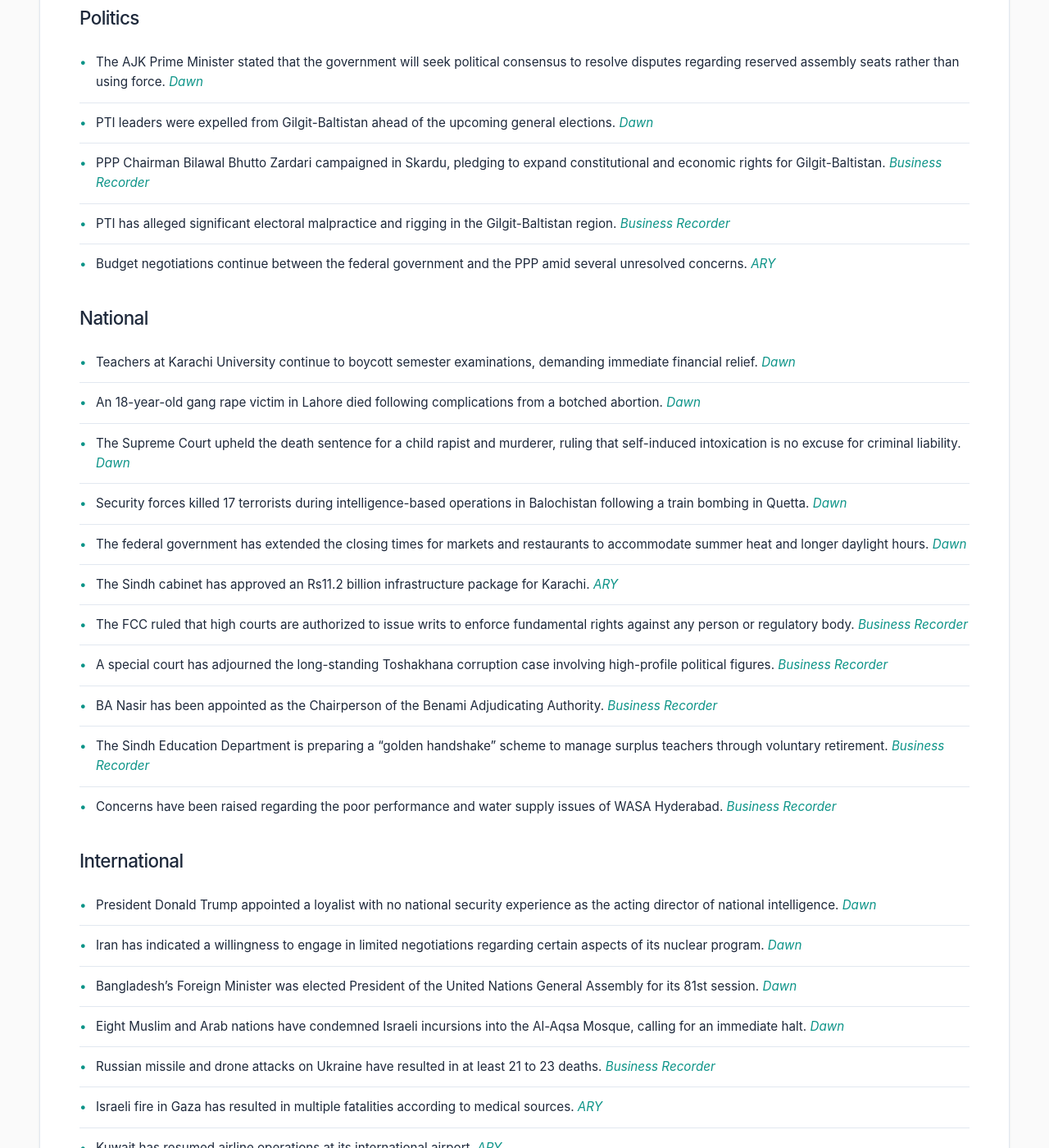
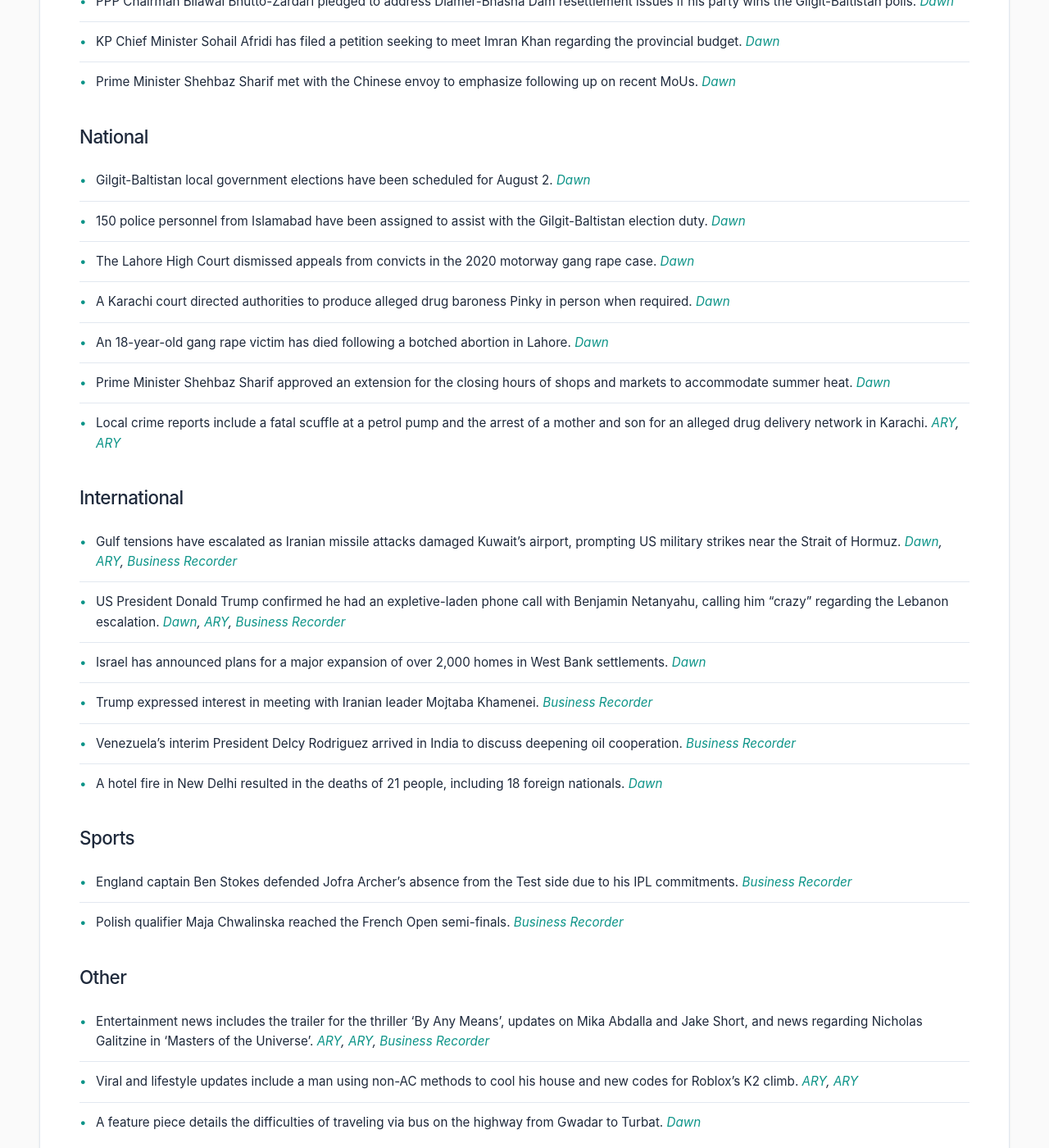
Before and after one commit to zsubzwary/news, a Jekyll site: the page built from en/index.md, in a window 1280 px wide and 1400 px high, scrolled down 1330 px. Shown: the whole window at 82% size. Built offline with Jekyll 4.4.1, drawn with Linux system fonts in a browser that asks for light colours; some web fonts are replaced; comment, search, counter and statistics services are not loaded; some of the changed text lies outside the part shown.

Commit message:
DateTime; 2026-06-03T16:04:24.787Z

```diff
--- a/en/index.md
+++ b/en/index.md
@@ -4,66 +4,54 @@ title: Pakistan News Briefing
 lang: en
 ---
 
-Published at: 03-Jun-2026 09:04PKT
+Published at: 03-Jun-2026 21:04PKT
 
-Time to read: 5 mins
+Time to read: 4 mins
 
 ### Economy
-- Electricity prices are expected to rise by Rs1.74 per unit in next month's bills due to fuel cost adjustments. *[Dawn](https://www.dawn.com/news/2004808/electricity-prices-likely-to-rise-by-rs174-per-unit)*
-- The Federal Constitutional Court (FCC) ruled that poultry feed manufacturers and farmers are not liable for additional taxes under the Sales Tax Act. *[Dawn](https://www.dawn.com/news/2004789/no-extra-tax-on-poultry-feed-makers-rules-fcc)*
-- The Pakistan Institute of Development Economics (PIDE) has proposed increasing the minimum wage to Rs45,000 to combat inflation. *[Dawn](https://www.dawn.com/news/2004790/pide-proposes-rs45000-minimum-wage)*
-- There is a growing perception gap between the government and the business community regarding Pakistan's economic recovery. *[Dawn](https://www.dawn.com/news/2004833/missing-confidence)*
-- Oil prices have surged due to Middle East tensions, while AI-driven momentum is lifting stocks. *[ARY](https://arynews.tv/oil-jumps-on-mideast-missiles-while-ai-bulls-carry-stocks-higher)*
-- The Indian rupee and Japanese yen face downward pressure as Gulf hostilities bolster the U.S. dollar. *[Business Recorder](https://www.brecorder.com/news/40423759/fresh-gulf-hostilities-set-to-weigh-on-rupee-traders-eye-central-bank-cushion)*
-- Gold prices have eased as rising oil prices spark fears of prolonged high interest rates. *[Business Recorder](https://www.brecorder.com/news/40423757/gold-eases-on-stronger-oil-as-fresh-mideast-hostilities-erupt)*
-- Petroleum product sales by oil marketing companies (OMCs) fell by 23% year-on-year in May due to high fuel prices. *[Business Recorder](https://www.brecorder.com/news/40423695/may-omc-sales-plunge-23pc-yoy-on-higher-fuel-prices)*
-- The Consumers Association of Pakistan (CAP) is urging the government to include consumer-friendly policies in the upcoming budget. *[Business Recorder](https://www.brecorder.com/news/40423698/cap-seeks-consumer-friendly-policies-in-budget)*
+- The US has proposed new tariffs of up to 12.5% on 60 economies, including Pakistan and India, citing failures to combat forced labor. *[Dawn](https://www.dawn.com/news/2004844/us-proposes-new-tariffs-on-60-economies-including-pakistan-over-failure-to-act-on-forced-labour), [Business Recorder](https://www.brecorder.com/news/40423798/us-proposes-tariffs-on-60-economies-including-pakistan-over-forced-labour-concerns)*
+- Pakistan's federal budget presentation has been rescheduled to June 10. *[Dawn](https://www.dawn.com/news/2004856/parliamentary-affairs-minister-says-budget-to-be-presented-on-june-10)*
+- Electricity prices in Pakistan are expected to rise by Rs1.74 per unit, while Bangladesh has implemented a 16% hike due to Middle East war-related pressures. *[Dawn](https://www.dawn.com/news/2004808/electricity-prices-likely-to-rise-by-rs174-per-unit), [Business Recorder](https://www.brecorder.com/news/40423807/bangladesh-raises-electricity-prices-in-latest-mideast-war-related-hike)*
+- The Federal Constitutional Court ruled that poultry feed manufacturers are not liable for additional taxes under the Sales Tax Act. *[Dawn](https://www.dawn.com/news/2004789/no-extra-tax-on-poultry-feed-makers-rules-fcc)*
+- Prime Minister Shehbaz Sharif is taking measures to integrate the informal economy into the tax net in the upcoming budget. *[Dawn](https://www.dawn.com/news/2004872/in-meeting-with-business-leaders-pm-shehbaz-says-govt-taking-measures-to-bring-informal-economy-into-tax-net)*
+- Global market shifts: US stocks edged lower, Gulf markets retreated due to Iran-war jitters, and Sri Lankan shares saw broad-based losses. *[Business Recorder](https://www.brecorder.com/news/40423813/us-stocks-edge-lower-as-investors-consolidate-after-string-of-records), [Business Recorder](https://www.brecorder.com/news/40423810/most-gulf-markets-retreat-on-iran-war-jitters), [Business Recorder](https://www.brecorder.com/news/40423809/broad-based-losses-drag-sri-lankan-shares-lower-for-third-day)*
+- In India, the central bank denied reports of selling gold reserves and is tightening checks on overseas investments amid currency pressure. *[Business Recorder](https://www.brecorder.com/news/40423800/indian-central-bank-rebuts-media-report-it-sold-gold-reserves), [Business Recorder](https://www.brecorder.com/news/40423801/india-tightens-checks-on-overseas-flows-as-currency-pressure-mounts-sources-say)*
+- The IMF reports that Saudi Arabia's economy remains resilient despite the Middle East war, with growth projected at 2% for 2026. *[Business Recorder](https://www.brecorder.com/news/40423811/imf-says-saudi-economy-holding-up-during-iran-war-but-growth-could-slow-to-2-in-2026)*
+- Malaysian palm oil futures surged to a four-week high following strength in Chicago soyoil prices. *[Business Recorder](https://www.brecorder.com/news/40423802/malaysian-palm-surges-3-to-four-week-high-on-chicago-soyoil-strength)*
 
 ### Science & Technology
-- Indus Motor Company and NED University have partnered to establish an Urban Mobility Implementation Unit (UMIU) featuring an AI-based accident management system. *[Business Recorder](https://www.brecorder.com/news/40423699/imc-amp-ned-university-sign-agreement-to-establish-umiu-university)*
+- AI music startup Suno raised over $400 million in a funding round, reaching a $5.4 billion valuation. *[Business Recorder](https://www.brecorder.com/news/40423812/ai-music-startup-suno-raises-funding-at-5.4-billion-valuation)*
 
 ### Weather
-- A massive forest fire has destroyed over 3,000 hectares of tree cover in the Kotli Sattian region of Punjab. *[Dawn](https://www.dawn.com/news/2004749/devastating-fire-decimates-over-3000-hectares-of-forest-tree-cover-in-kotli-sattian)*
-- Violent storms in the Bannu district of Khyber Pakhtunkhwa injured at least 20 people and caused significant structural damage. *[Dawn](https://www.dawn.com/news/2004699/at-least-20-injured-as-violent-storm-damages-homes-buildings-in-kps-bannu)*
-- Tropical storm Jangmi battered Japan, causing power outages for approximately 60,000 homes. *[Business Recorder](https://www.brecorder.com/news/40423758/tropical-storm-jangmi-batters-japan-cuts-power-to-60000-homes)*
+- Tropical storm Jangmi has battered Japan, causing power outages for 60,000 homes and disrupting transport. *[Dawn](https://www.dawn.com/news/2004894/tropical-storm-jangmi-batters-japan-cuts-power-to-60000-homes)*
 
 ### Politics
-- The AJK Prime Minister stated that the government will seek political consensus to resolve disputes regarding reserved assembly seats rather than using force. *[Dawn](https://www.dawn.com/news/2004778/ajk-pm-says-govt-will-not-use-force-if-jaac-takes-to-streets)*
-- PTI leaders were expelled from Gilgit-Baltistan ahead of the upcoming general elections. *[Dawn](https://www.dawn.com/news/2004686/pti-leaders-expelled-from-gilgit-baltistan-decry-lack-of-level-playing-field)*
-- PPP Chairman Bilawal Bhutto Zardari campaigned in Skardu, pledging to expand constitutional and economic rights for Gilgit-Baltistan. *[Business Recorder](https://www.brecorder.com/news/40423689/bilawal-addresses-rally-in-skardu-ahead-of-g-b-polls)*
-- PTI has alleged significant electoral malpractice and rigging in the Gilgit-Baltistan region. *[Business Recorder](https://www.brecorder.com/news/40423691/pti-condemns-grave-violations-of-electoral-process-in-g-b)*
-- Budget negotiations continue between the federal government and the PPP amid several unresolved concerns. *[ARY](https://arynews.tv/budget-2026-27-government-and-ppps-agenda)*
+- PPP Chairman Bilawal Bhutto-Zardari pledged to address Diamer-Bhasha Dam resettlement issues if his party wins the Gilgit-Baltistan polls. *[Dawn](https://www.dawn.com/news/2004941/bilawal-pledges-to-address-diamer-bhasha-dam-resettlement-issues-if-ppp-wins-g-b-polls)*
+- KP Chief Minister Sohail Afridi has filed a petition seeking to meet Imran Khan regarding the provincial budget. *[Dawn](https://www.dawn.com/news/2004889/kp-cm-moves-ihc-seeking-meeting-with-imran-ahead-of-provincial-budget)*
+- Prime Minister Shehbaz Sharif met with the Chinese envoy to emphasize following up on recent MoUs. *[Dawn](https://www.dawn.com/news/2004916/pm-shehbaz-stresses-need-to-follow-up-on-recent-mous-during-meeting-with-chinese-envoy)*
 
 ### National
-- Teachers at Karachi University continue to boycott semester examinations, demanding immediate financial relief. *[Dawn](https://www.dawn.com/news/2004735/despite-govt-intervention-karachi-university-teachers-refuse-to-end-exam-boycott)*
-- An 18-year-old gang rape victim in Lahore died following complications from a botched abortion. *[Dawn](https://www.dawn.com/news/2004730/gang-rape-victim-dies-during-botched-abortion-in-lahore)*
-- The Supreme Court upheld the death sentence for a child rapist and murderer, ruling that self-induced intoxication is no excuse for criminal liability. *[Dawn](https://www.dawn.com/news/2004819/sc-upholds-death-sentence-awarded-to-child-rapist-killer)*
-- Security forces killed 17 terrorists during intelligence-based operations in Balochistan following a train bombing in Quetta. *[Dawn](https://www.dawn.com/news/2004690/security-forces-kill-17-terrorists-in-various-districts-of-balochistan-following-quetta-train-bombing-ispr)*
-- The federal government has extended the closing times for markets and restaurants to accommodate summer heat and longer daylight hours. *[Dawn](https://www.dawn.com/news/2004700/federal-govt-extends-closing-times-for-markets-restaurants)*
-- The Sindh cabinet has approved an Rs11.2 billion infrastructure package for Karachi. *[ARY](https://arynews.tv/sindh-cabinet-approves-rs11-2bn-karachi-infrastructure-package)*
-- The FCC ruled that high courts are authorized to issue writs to enforce fundamental rights against any person or regulatory body. *[Business Recorder](https://www.brecorder.com/news/40423690/fcc-rules-higher-courts-authorised-to-issue-writs)*
-- A special court has adjourned the long-standing Toshakhana corruption case involving high-profile political figures. *[Business Recorder](https://www.brecorder.com/news/40423693/toshakhana-corruption-case-special-court-adjourns-hearing)*
-- BA Nasir has been appointed as the Chairperson of the Benami Adjudicating Authority. *[Business Recorder](https://www.brecorder.com/news/40423694/ba-nasir-made-chairperson-of-benami-authority)*
-- The Sindh Education Department is preparing a "golden handshake" scheme to manage surplus teachers through voluntary retirement. *[Business Recorder](https://www.brecorder.com/news/40423697/surplus-teachers-sindh-prepares-golden-handshake-scheme)*
-- Concerns have been raised regarding the poor performance and water supply issues of WASA Hyderabad. *[Business Recorder](https://www.brecorder.com/news/40423701/concern-voiced-over-poor-performance-of-wasa-hyderabad)*
+- Gilgit-Baltistan local government elections have been scheduled for August 2. *[Dawn](https://www.dawn.com/news/2004921/gb-local-government-elections-scheduled-for-aug-2-cec-says)*
+- 150 police personnel from Islamabad have been assigned to assist with the Gilgit-Baltistan election duty. *[Dawn](https://www.dawn.com/news/2004880/150-personnel-from-islamabad-polices-security-division-assigned-to-gb-election-duty)*
+- The Lahore High Court dismissed appeals from convicts in the 2020 motorway gang rape case. *[Dawn](https://www.dawn.com/news/2004896/2020-motorway-gang-rape-case-lhc-dismisses-convicts-appeals-against-sentences)*
+- A Karachi court directed authorities to produce alleged drug baroness Pinky in person when required. *[Dawn](https://www.dawn.com/news/2004888/karachi-court-directs-authorities-to-produce-alleged-drug-baroness-pinky-in-person-when-required)*
+- An 18-year-old gang rape victim has died following a botched abortion in Lahore. *[Dawn](https://www.dawn.com/news/2004730/gang-rape-victim-dies-during-botched-abortion-in-lahore)*
+- Prime Minister Shehbaz Sharif approved an extension for the closing hours of shops and markets to accommodate summer heat. *[Dawn](https://www.dawn.com/news/2004859/pm-shehbaz-approves-extension-in-closing-hours-of-shops-markets)*
+- Local crime reports include a fatal scuffle at a petrol pump and the arrest of a mother and son for an alleged drug delivery network in Karachi. *[ARY](https://arynews.tv/petrol-pump-scuffle-leads-to-death-of-70-year-old-man-video), [ARY](https://arynews.tv/karachi-police-arrest-mother-and-son-duo)*
 
 ### International
-- President Donald Trump appointed a loyalist with no national security experience as the acting director of national intelligence. *[Dawn](https://www.dawn.com/news/2004772/trump-names-inexperienced-ally-as-intelligence-director)*
-- Iran has indicated a willingness to engage in limited negotiations regarding certain aspects of its nuclear program. *[Dawn](https://www.dawn.com/news/2004681/iran-willing-to-negotiate-aspects-of-nuclear-programme-rubio-says-amid-escalating-scrutiny-over-war)*
-- Bangladesh's Foreign Minister was elected President of the United Nations General Assembly for its 81st session. *[Dawn](https://www.dawn.com/news/2004697/bangladesh-elected-president-of-un-general-assembly-in-closely-contested-vote)*
-- Eight Muslim and Arab nations have condemned Israeli incursions into the Al-Aqsa Mosque, calling for an immediate halt. *[Dawn](https://www.dawn.com/news/2004689/pakistan-7-other-muslim-countries-condemn-israeli-incursions-into-al-aqsa-mosque-call-for-an-immediate-halt)*
-- Russian missile and drone attacks on Ukraine have resulted in at least 21 to 23 deaths. *[Business Recorder](https://www.brecorder.com/news/40423760/at-least-23-killed-in-russian-attack-ukrainian-president-says-new-assault-possible)*
-- Israeli fire in Gaza has resulted in multiple fatalities according to medical sources. *[ARY](https://arynews.tv/israeli-fire-kills-four-people-in-gaza-medics-say)*
-- Kuwait has resumed airline operations at its international airport. *[ARY](https://arynews.tv/kuwait-resumes-airline-operations-at-international-airport)*
-- A group of eight Muslim and Arab states reaffirmed their rejection of any attempts to alter the legal status of occupied Jerusalem. *[Business Recorder](https://www.brecorder.com/news/40423692/occupied-jerusalem-states-reject-any-bid-to-alter-historical-and-legal-status)*
+- Gulf tensions have escalated as Iranian missile attacks damaged Kuwait’s airport, prompting US military strikes near the Strait of Hormuz. *[Dawn](https://www.dawn.com/news/2004866/hostilities-flare-in-gulf-as-us-iran-talks-at-a-stalemate), [ARY](https://arynews.tv/kuwait-airport-terminal-reportedly-damaged-in-drone-attack), [Business Recorder](https://www.brecorder.com/news/40423816/gulf-tensions-escalate-as-iran-hits-kuwait-us-strikes-near-hormuz)*
+- US President Donald Trump confirmed he had an expletive-laden phone call with Benjamin Netanyahu, calling him "crazy" regarding the Lebanon escalation. *[Dawn](https://www.dawn.com/news/2004906/i-was-a-little-bit-perturbed-trump-confirms-expletive-laden-phone-call-with-netanyahu), [ARY](https://arynews.tv/trump-confirms-he-called-netanyahu-crazy-in-phone-call), [Business Recorder](https://www.brecorder.com/news/40423808/trump-confirms-he-called-netanyahu-crazy-in-phone-call)*
+- Israel has announced plans for a major expansion of over 2,000 homes in West Bank settlements. *[Dawn](https://www.dawn.com/news/2004930/israel-plans-major-expansion-of-west-bank-settlements-on-occupied-palestinian-land)*
+- Trump expressed interest in meeting with Iranian leader Mojtaba Khamenei. *[Business Recorder](https://www.brecorder.com/news/40423805/trump-says-would-like-to-meet-iran-leader-khamenei)*
+- Venezuela's interim President Delcy Rodriguez arrived in India to discuss deepening oil cooperation. *[Business Recorder](https://www.brecorder.com/news/40423814/venezuelas-rodriguez-arrives-in-oil-hungry-india)*
+- A hotel fire in New Delhi resulted in the deaths of 21 people, including 18 foreign nationals. *[Dawn](https://www.dawn.com/news/2004877/at-least-18-foreign-nationals-among-21-killed-in-delhi-hotel-fire)*
 
 ### Sports
-- Australia defeated Pakistan by 41 runs in the second ODI to level the three-match series. *[Dawn](https://www.dawn.com/news/2004650/ellis-career-best-figures-help-australia-beat-pakistan-to-level-odi-series)*
-- Pakistani women athletes are calling for better funding, coaching, and facilities to compete effectively on the international stage. *[Dawn](https://www.dawn.com/news/2004836/not-a-level-playing-field)*
-
-### Health
-- BankIslami has partnered with Surayya Azeem Waqf Teaching Hospital to improve healthcare access for underserved communities in Punjab. *[Business Recorder](https://www.brecorder.com/news/40423700/bankislami-partners-with-surayya-azeem-waqf-teaching-hospital)*
+- England captain Ben Stokes defended Jofra Archer's absence from the Test side due to his IPL commitments. *[Business Recorder](https://www.brecorder.com/news/40423806/england-captain-stokes-defends-archers-ipl-enforced-absence-from-test-side)*
+- Polish qualifier Maja Chwalinska reached the French Open semi-finals. *[Business Recorder](https://www.brecorder.com/news/40423804/qualifier-chwalinska-reaches-french-open-semi-finals)*
 
 ### Other
-- Katy Perry's song "The One That Got Away" has seen a resurgence on the music charts 15 years after its release. *[ARY](https://arynews.tv/katy-perrys-the-one-that-got-away-reclaims-the-charts-15-years-on)*
-- Social media buzz surrounds recent bridal rumors involving Gigi and Dua. *[ARY](https://arynews.tv/sister-in-law-secrets-gigi-teased-over-duas-bridal-buzz)*
+- Entertainment news includes the trailer for the thriller 'By Any Means', updates on Mika Abdalla and Jake Short, and news regarding Nicholas Galitzine in 'Masters of the Universe'. *[ARY](https://arynews.tv/by-any-means-trailer-yahya-abdul-mateen-ii-mark-wahlberg), [ARY](https://arynews.tv/mika-abdalla-jake-short-call-off-engagement-amid-off-campus-buzz), [Business Recorder](https://www.brecorder.com/news/40423815/nicholas-galitzine-finds-footing-as-he-man-in-masters-of-the-universe-movie)*
+- Viral and lifestyle updates include a man using non-AC methods to cool his house and new codes for Roblox's K2 climb. *[ARY](https://arynews.tv/viral-man-keeps-his-house-cooler-in-extreme-heat-without-ac), [ARY](https://arynews.tv/conquer-k2-from-your-couch-fresh-codes-drop-free-points-for-robloxs-toughest-climb)*
+- A feature piece details the difficulties of traveling via bus on the highway from Gwadar to Turbat. *[Dawn](https://www.dawn.com/news/2004923/if-you-need-to-use-the-loo-on-the-way-to-turbat)*
```
